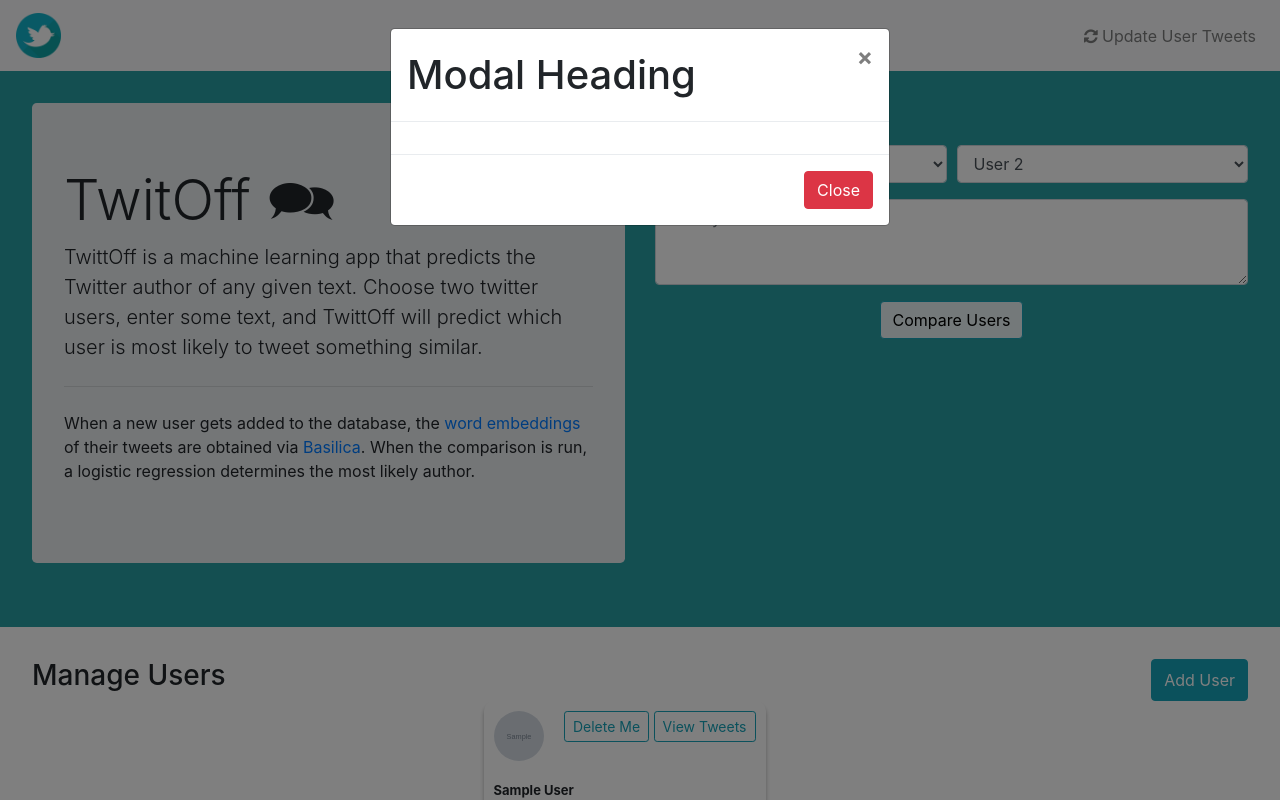
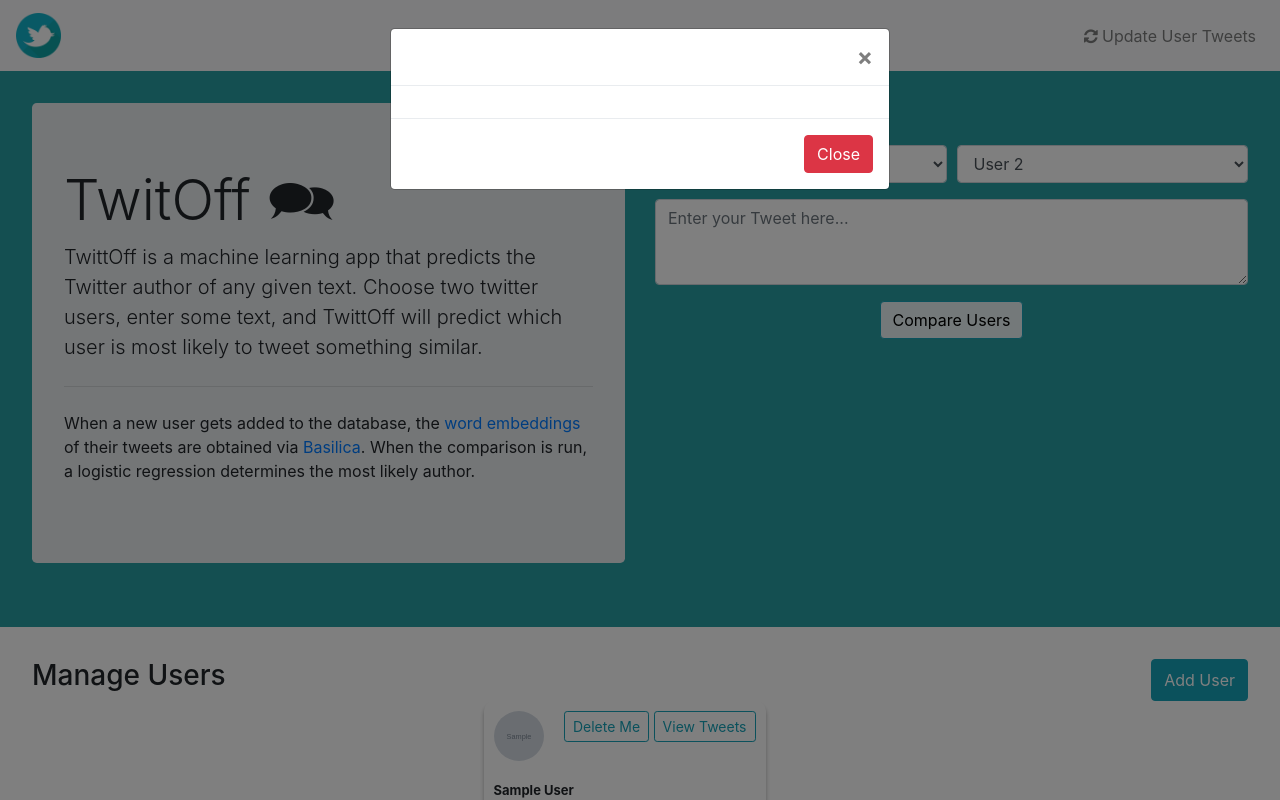
Before and after one commit to hurshd0/TwitOff, a Flask app: page / in a window 1280 px wide, after a click on "View Tweets". Run offline with Flask 2, Linux system fonts and the light colour scheme; tables that the repository leaves empty hold one stand-in row (values such as "Sample post"); grey boxes marked "Sample" are stand-in pictures; some libraries are stand-ins or nearby versions.

Commit message:
merging....

```diff
--- a/twitoff/templates/index.html
+++ b/twitoff/templates/index.html
@@ -139,18 +139,13 @@
         </div>
 
         {% endfor %}
-        {% else %}
-        <div class="alert alert-warning" role="alert">
-            No Users in database yet! 😟
-        </div>
-        {% endif %}
-         <!-- Tweet Modal -->
-        <div class="modal" id="tweetModal">
+        <!-- Tweet Modal -->
+        <div class="modal fade" id="tweetModal">
             <div class="modal-dialog">
                 <div class="modal-content">
                     <!-- Modal Header -->
                     <div class="modal-header">
-                      <h1 class="modal-title">Modal Heading</h1>
+                      <h1 class="modal-title"></h1>
                       <button type="button" class="close" data-dismiss="modal">×</button>
                     </div>
 
@@ -166,6 +161,12 @@
                 </div>
             </div>
         </div>
+        {% else %}
+        <div class="alert alert-warning" role="alert">
+            No Users in database yet! 😟
+        </div>
+        {% endif %}
+
     </div>
 </section>
 {% endblock %}
```
